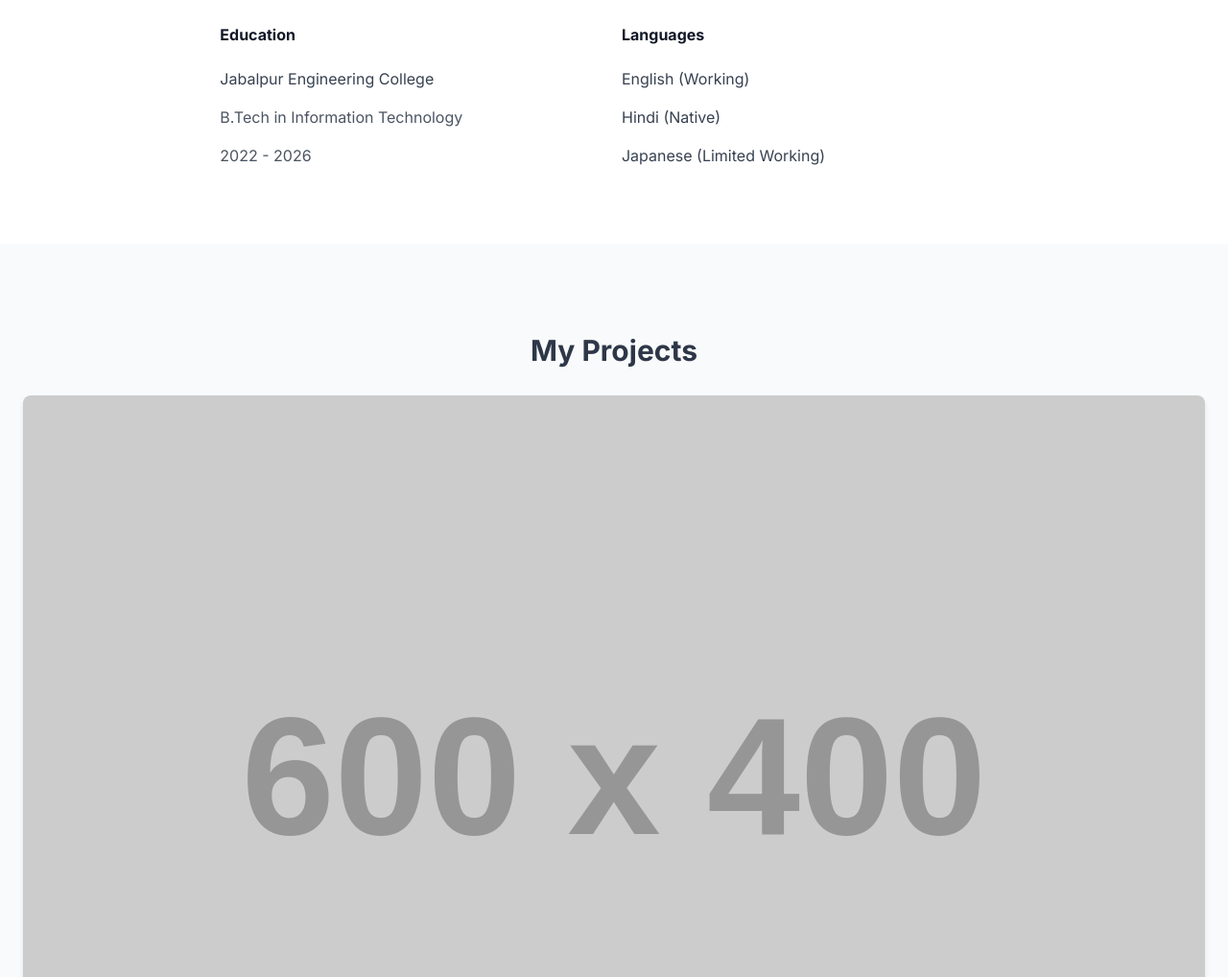
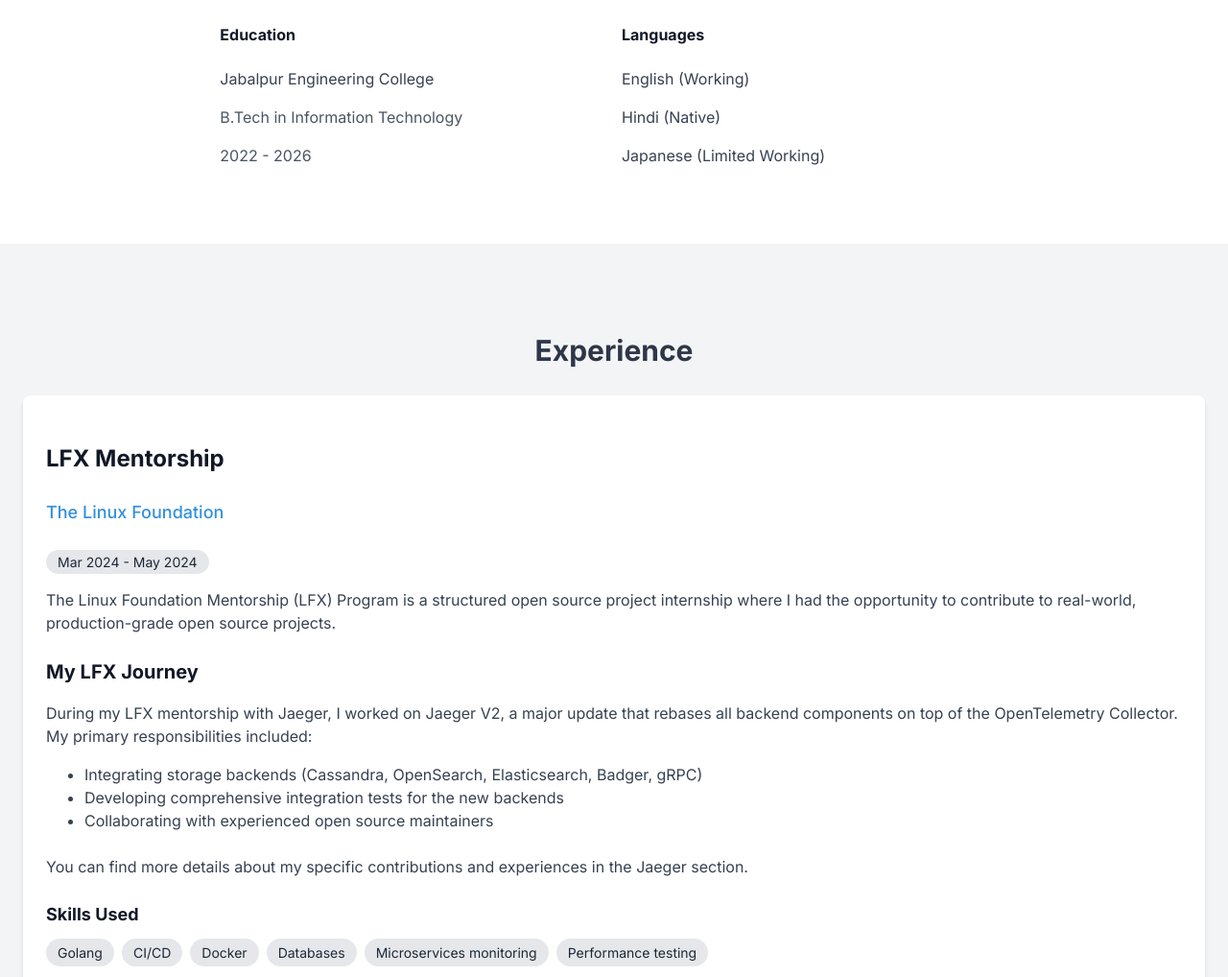
Before and after one commit to akagami-harsh/akagami-harsh.github.io, a website: page index.html in a window 1280 px wide. Shown: the part 1782-2800 px from the top of the page at 96% size. Drawn offline with Linux system fonts and the light colour scheme; placeholder pictures from the web are drawn by us.

Commit message:
Add Experience section with LFX Mentorship details

```diff
--- a/index.html
+++ b/index.html
@@ -21,6 +21,7 @@
         <div class="hidden md:flex items-center">
           <a href="#home" class="px-3 py-2 text-gray-700 hover:text-primary">Home</a>
           <a href="#about" class="px-3 py-2 text-gray-700 hover:text-primary">About</a>
+          <a href="#experience" class="px-3 py-2 text-gray-700 hover:text-primary">Experience</a>
           <a href="#projects" class="px-3 py-2 text-gray-700 hover:text-primary">Projects</a>
           <a href="#skills" class="px-3 py-2 text-gray-700 hover:text-primary">Skills</a>
           <a href="#contact" class="px-3 py-2 text-gray-700 hover:text-primary">Contact</a>
@@ -39,6 +40,7 @@
       <div class="px-2 pt-2 pb-3 space-y-1">
         <a href="#home" class="block px-3 py-2 text-gray-700 hover:text-primary">Home</a>
         <a href="#about" class="block px-3 py-2 text-gray-700 hover:text-primary">About</a>
+        <a href="#experience" class="block px-3 py-2 text-gray-700 hover:text-primary">Experience</a>
         <a href="#projects" class="block px-3 py-2 text-gray-700 hover:text-primary">Projects</a>
         <a href="#skills" class="block px-3 py-2 text-gray-700 hover:text-primary">Skills</a>
         <a href="#contact" class="block px-3 py-2 text-gray-700 hover:text-primary">Contact</a>
@@ -107,6 +109,61 @@
               <p class="text-gray-700">Hindi (Native)</p>
               <p class="text-gray-700">Japanese (Limited Working)</p>
             </div>
+          </div>
+        </div>
+      </div>
+    </div>
+  </section>
+
+  <!-- Experience Section -->
+  <section id="experience" class="py-16 bg-gray-100">
+    <div class="max-w-7xl mx-auto px-4 sm:px-6 lg:px-8">
+      <h2 class="section-title text-center mb-12">Experience</h2>
+
+      <!-- LFX Mentorship -->
+      <div class="bg-white rounded-lg shadow-md p-6 mb-8 reveal">
+        <div class="flex flex-col md:flex-row justify-between items-start md:items-center mb-4">
+          <div>
+            <h3 class="text-2xl font-bold text-gray-900">LFX Mentorship</h3>
+            <p class="text-lg text-primary font-medium">The Linux Foundation</p>
+          </div>
+          <div class="mt-2 md:mt-0">
+            <span class="bg-gray-200 text-gray-800 px-3 py-1 rounded-full text-sm">Mar 2024 - May 2024</span>
+          </div>
+        </div>
+
+        <div class="mb-6">
+          <p class="text-gray-700 mb-4">
+            The Linux Foundation Mentorship (LFX) Program is a structured open source project internship where I had the
+            opportunity to contribute to real-world, production-grade open source projects.
+          </p>
+
+          <h4 class="text-xl font-bold text-gray-900 mt-6 mb-3">My LFX Journey</h4>
+          <p class="text-gray-700 mb-4">
+            During my LFX mentorship with Jaeger, I worked on Jaeger V2, a major update that rebases all backend
+            components on top of the OpenTelemetry Collector. My primary responsibilities included:
+          </p>
+
+          <ul class="list-disc pl-6 text-gray-700 mb-6 space-y-2">
+            <li>Integrating storage backends (Cassandra, OpenSearch, Elasticsearch, Badger, gRPC)</li>
+            <li>Developing comprehensive integration tests for the new backends</li>
+            <li>Collaborating with experienced open source maintainers</li>
+          </ul>
+
+          <p class="text-gray-700">
+            You can find more details about my specific contributions and experiences in the Jaeger section.
+          </p>
+        </div>
+
+        <div>
+          <h4 class="text-lg font-bold text-gray-900 mb-3">Skills Used</h4>
+          <div class="flex flex-wrap gap-2">
+            <span class="bg-gray-200 text-gray-800 px-3 py-1 rounded-full text-sm">Golang</span>
+            <span class="bg-gray-200 text-gray-800 px-3 py-1 rounded-full text-sm">CI/CD</span>
+            <span class="bg-gray-200 text-gray-800 px-3 py-1 rounded-full text-sm">Docker</span>
+            <span class="bg-gray-200 text-gray-800 px-3 py-1 rounded-full text-sm">Databases</span>
+            <span class="bg-gray-200 text-gray-800 px-3 py-1 rounded-full text-sm">Microservices monitoring</span>
+            <span class="bg-gray-200 text-gray-800 px-3 py-1 rounded-full text-sm">Performance testing</span>
           </div>
         </div>
       </div>
```
